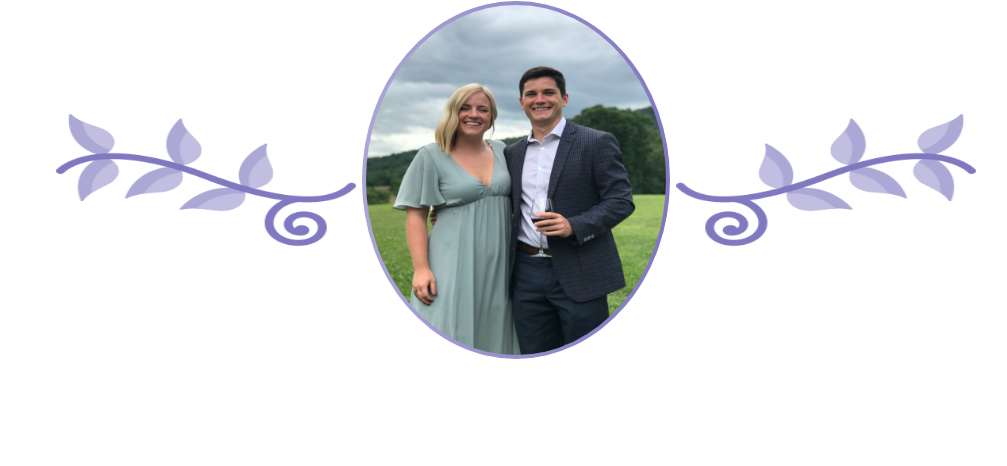
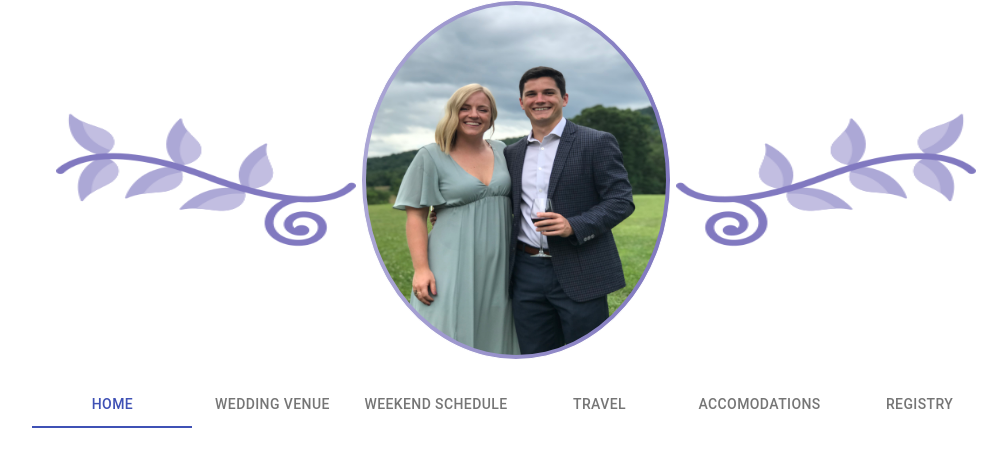
Before and after one commit to gpoell/wedding-website, a React (Create React App) app: page / in a window 1280 px wide. Shown: the top 466 px of the page, without its empty margins (124-1131 px from the left). Built offline with nearby package versions, Linux system fonts and the light colour scheme.

Commit message:
added tabs so users can navigate to different sections

```diff
--- a/src/Components/HomePageTitle/HomePageTitle.jsx
+++ b/src/Components/HomePageTitle/HomePageTitle.jsx
@@ -7,26 +7,14 @@ import { styles } from "./styles";
 
 const HomePageTitle = () => {
   return (
-    <Grid container justify='center' direction='row'>
-      <Grid container item sm={3} justify='flex-end' alignContent='center'>
+    <Grid container justify='center' direction='row' style={styles.container}>
+      <Grid container item xs={3} justify='flex-end' alignContent='center'>
         <img src={imgFloralRight} alt='floral design' style={styles.decor} />
       </Grid>
-      <Grid
-        container
-        item
-        sm={3}
-        alignItems='center'
-        alignContent='center'
-        justify='center'
-        alignItems='center'
-      >
-        <img
-          src={imgHomeCent}
-          alt='Garrett and Kelsey'
-          style={styles.homeMain}
-        />
+      <Grid container item xs={3} alignContent='center' justify='center'>
+        <img src={imgHomeCent} alt='Garrett and Kelsey' style={styles.photo} />
       </Grid>
-      <Grid container item sm={3} justify='flex-start' alignContent='center'>
+      <Grid container item xs={3} justify='flex-start' alignContent='center'>
         <img src={imgFloralLeft} alt='floral design' style={styles.decor} />
       </Grid>
     </Grid>
--- a/src/Components/HomePageTitle/styles.js
+++ b/src/Components/HomePageTitle/styles.js
@@ -1,5 +1,5 @@
 export const styles = {
-  homeMain: {
+  photo: {
     height: 350,
     width: 300,
     borderRadius: "50%",
@@ -10,5 +10,8 @@ export const styles = {
   decor: {
     height: 200,
     width: 300
+  },
+  container: {
+    marginBottom: 10
   }
 };
--- /dev/null
+++ b/src/Components/Navigation/Navigation.jsx
@@ -0,0 +1,36 @@
+import React from "react";
+import Tabs from "@material-ui/core/Tabs";
+import Tab from "@material-ui/core/Tab";
+import Grid from "@material-ui/core/Grid";
+import { styles } from "./styles";
+
+const Navigation = props => {
+  const tabs = [
+    "Home",
+    "Wedding Venue",
+    "Weekend Schedule",
+    "Travel",
+    "Accomodations",
+    "Registry"
+  ];
+
+  return (
+    <Grid container>
+      <Grid container item xs={12} justify='center' style={styles.container}>
+        <Tabs
+          value={props.value}
+          onChange={props.handleChange}
+          indicatorColor='primary'
+          textColor='primary'
+          centered
+        >
+          {tabs.map(tab => {
+            return <Tab label={tab} key={tab} name={tab} />;
+          })}
+        </Tabs>
+      </Grid>
+    </Grid>
+  );
+};
+
+export default Navigation;
--- /dev/null
+++ b/src/Components/Navigation/styles.js
@@ -0,0 +1,6 @@
+export const styles = {
+  container: {
+    marginTop: 10,
+    marginBottom: 10
+  }
+};
--- a/src/Content/Home/Home.jsx
+++ b/src/Content/Home/Home.jsx
@@ -1,7 +1,7 @@
-import React, { useEffect, useState } from "react";
+import React, { useState } from "react";
 import Grid from "@material-ui/core/Grid";
 import HomePageTitle from "../../Components/HomePageTitle/HomePageTitle";
-import { styles } from "./styles";
+import Navigation from "../../Components/Navigation/Navigation";
 
 const Home = () => {
   // const isMobileDevice = () => {
@@ -10,15 +10,16 @@ const Home = () => {
   //     navigator.userAgent.indexOf("IEMobile") !== -1
   //   );
   // };
-  // const [mobile, setMobile] = useState(false);
+  const [value, setValue] = useState(0);
 
-  // useEffect(() => {
-  //   console.log(isMobileDevice());
-  // }, []);
+  const handleChange = (event, newValue) => {
+    setValue(newValue);
+  };
 
   return (
     <Grid container>
       <HomePageTitle />
+      <Navigation value={value} handleChange={handleChange} />
     </Grid>
   );
 };
```
